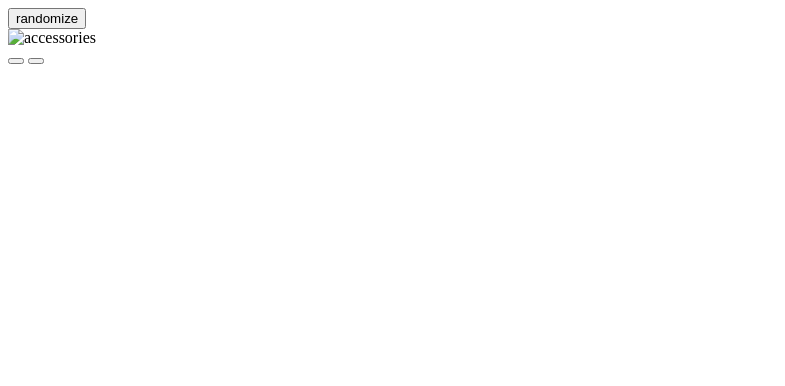
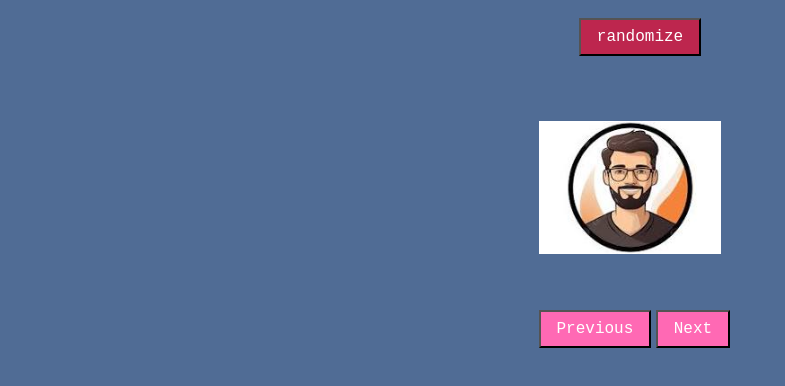
Before and after one commit to FlemingJohn/AvatarGenerator, a plain HTML site: page CluelessGenerator/index.html in a window 1280 px wide. Shown: the whole page, without its empty margins (0-785 px from the left). Drawn offline with Linux system fonts and the light colour scheme.

Commit message:
Added Styling to the page

```diff
--- a/CluelessGenerator/index.html
+++ b/CluelessGenerator/index.html
@@ -3,6 +3,7 @@
     <meta charset="UTF-8">
     <meta name="viewport" content="width=device-width, initial-scale=1.0">
     <title>Avatar Genrator</title>
+    <link rel="stylesheet" href="style.css">
 </head>
 
 <body>
@@ -13,10 +14,10 @@
 
     <!-- outfit section -->
      <div class="addons-container">
-        <img src="" alt="accessories" id="addons" class="addons-image">
+        <img src="Assests/sample.jpg" alt="accessories" id="addOns" class="addons-image">
         <div class="carousel-buttons">
-            <button id="prev-btn"></button>
-            <button id="next-btn"></button>
+            <button id="prev-btn">Previous</button>
+            <button id="next-btn">Next</button>
         </div>
      </div>
 </body>
--- a/CluelessGenerator/style.css
+++ b/CluelessGenerator/style.css
@@ -0,0 +1,47 @@
+/* General Layout and centering  */
+html{
+    background-color: hsl(216, 30%, 45%);
+    display: flex;
+    justify-content: center;
+    font-family: sans-serif;
+    margin: 0;
+    padding:0;
+    height: 100%;
+    overflow-x:hidden;
+}
+
+/* main container */
+.main-container{
+    display: flex;
+    flex-direction: column;
+    align-items: center;
+    gap: 15px;
+    padding:10px;
+}
+
+/* image styling */
+.addons-image,
+.tops-image,
+.bottoms-image{
+    width: 90%;
+    max-width:250px;
+    aspect-ratio: 3/4;
+    object-fit: contain;
+}
+
+/* button styling */
+button{
+    font-size: 1rem;
+    color: white;
+    background-color: #ff69b4;
+    font-family: 'Press Start 2P', monospace;
+    padding: 8px 16px;
+    cursor: pointer;
+}
+
+button:hover{
+    background-color: rgb(46, 77, 105);
+}
+.random-button{
+    background-color: rgb(189, 38, 78);
+}
```
Also changed, not shown: CluelessGenerator/Assests/sample.jpg (added).
